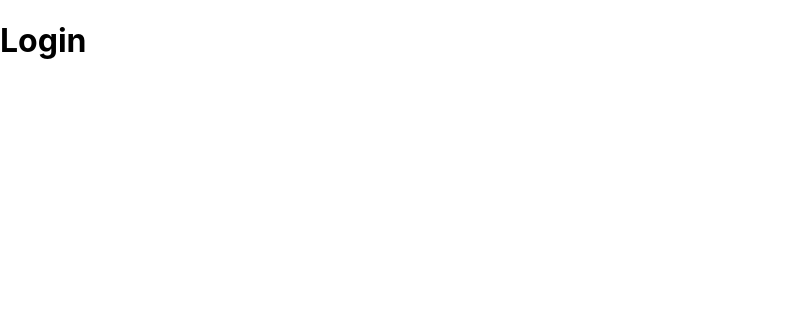
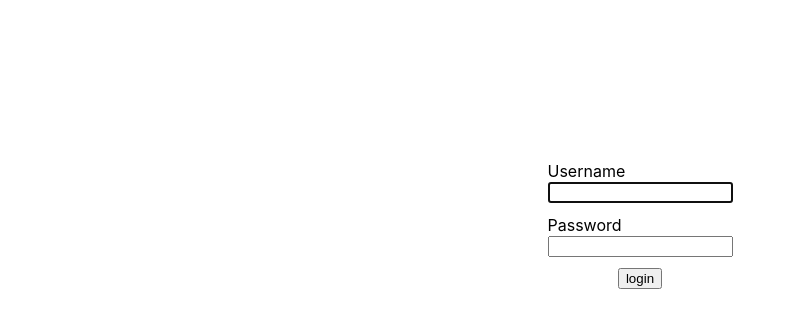
Before and after one commit to noephilip-restum/node-sql-react-client, a React (Create React App) app: page / in a window 1280 px wide. Shown: the top 328 px of the page, without its empty margins (0-794 px from the left). Built offline with nearby package versions, Linux system fonts and the light colour scheme.

Commit message:
WIP: Login and chat mates data

```diff
--- a/src/App.jsx
+++ b/src/App.jsx
@@ -1,7 +1,13 @@
 import React from "react";
 import Routes from "routes";
+import { StateProvider } from "context/StateContext"
 function App() {
-  return <Routes />;
+
+  return (
+    <StateProvider>
+      <Routes />
+    </StateProvider>
+  );
 }
 
 export default App;
--- a/src/components/chat/Chat.jsx
+++ b/src/components/chat/Chat.jsx
@@ -1,10 +1,21 @@
-import React, { useContext } from "react";
+import React, { useContext, useEffect } from "react";
 import { ChatProvider, ChatContext } from "context/ChatContext";
+import { StateContext } from "context/StateContext"
+import { get } from "utils/api"
+const Chat = (props) => {
+  const { state } = useContext(StateContext)
+  useEffect(() => {
+    get(`/chatmate/24`).then(result => {
+      console.log(result)
+    }).catch(err => {
+      console.log(err.response)
+    })
 
-const Chat = (props) => {
+  }, [])
+
   return (
     <div>
-
+      {console.log(state)}
       <h1>Chats</h1>
     </div>
   );
@@ -16,7 +27,6 @@ const WrappedChat = (props) => {
 
   return (
     <ChatProvider chat_id={chat_id}>
-
       <Chat {...props} />
     </ChatProvider>
   );
--- a/src/components/login/Login.jsx
+++ b/src/components/login/Login.jsx
@@ -1,9 +1,10 @@
 import React from "react";
-
-export default function Login() {
+import LoginForm from "./LoginForm"
+import "./styles.css"
+export default function Login({ history }) {
   return (
     <div>
-      <h1>Login</h1>
+      <LoginForm history={history} />
     </div>
   );
 }
--- /dev/null
+++ b/src/components/login/LoginForm.jsx
@@ -0,0 +1,85 @@
+import React, { useState, useContext } from "react"
+import { StateContext } from "context/StateContext"
+import { post, get } from "utils/api"
+const initialState = {
+  username: "",
+  password: ""
+}
+
+const initialErrorState = {
+  error: false,
+  errorMessage: ''
+}
+
+const LoginForm = ({ history }) => {
+  const [formState, setFormState] = useState(initialState)
+  const [errorState, setErrorState] = useState(initialErrorState)
+  const { dispatch } = useContext(StateContext)
+  const handleSubmit = (e) => {
+    e.preventDefault()
+    post("/login", formState).then(result => {
+      const { data } = result
+      if (data.error) {
+        setErrorState({
+          error: true,
+          errorMessage: data.message
+        })
+      } else {
+
+        localStorage.setItem('token', data.token)
+        history.push("/client/5")
+      }
+
+    })
+      .then(() => {
+        setErrorState(initialErrorState)
+
+        setFormState(initialState)
+
+      })
+  }
+  return (
+    <form
+      onSubmit={(e) => {
+        handleSubmit(e)
+      }}
+      className="form-container"
+    >
+      {
+        errorState.error &&
+        <div>
+          <b style={{ color: "red" }}>
+            {errorState.errorMessage}
+          </b>
+        </div>
+      }
+      <div>
+        <label>Username</label><br />
+        <input
+          type="text"
+          autoFocus
+          value={formState.username}
+          onChange={(e) => {
+            setFormState({ ...formState, username: e.target.value })
+          }}
+        />
+      </div>
+      <div>
+        <label>Password</label><br />
+        <input
+          type="password"
+          value={formState.password}
+          onChange={(e) => {
+            setFormState({ ...formState, password: e.target.value })
+          }}
+        />
+      </div>
+      <button type="submit">
+        login
+      </button>
+    </form>
+  )
+
+}
+
+export default LoginForm
--- /dev/null
+++ b/src/components/login/styles.css
@@ -0,0 +1,8 @@
+.form-container{
+  display: flex;
+  justify-content: space-evenly;
+  align-items: center;
+  height: 150px;
+  flex-direction: column;
+  margin-top: 150px;
+}
--- a/src/context/ChatContext.jsx
+++ b/src/context/ChatContext.jsx
@@ -10,6 +10,7 @@ const ChatProvider = ({ children, chat_id }) => {
     switch (action.type) {
       case "set-loading":
         return { ...state, loading: action.payload.loading };
+
       default:
         return null;
     }
--- a/src/context/StateContext.jsx
+++ b/src/context/StateContext.jsx
@@ -1,6 +1,7 @@
 import React, { useReducer } from "react";
 const initialState = {
-  loading: false
+  loading: false,
+  chatmates: []
 };
 
 const StateContext = React.createContext();
@@ -10,6 +11,8 @@ const StateProvider = ({ children }) => {
     switch (action.type) {
       case "set-loading":
         return { ...state, loading: action.payload.loading };
+      case "set-chatmates":
+        return { ...state, chatmates: action.payload.chatmates }
       default:
         return null;
     }
--- a/src/routes/PrivateRoute.jsx
+++ b/src/routes/PrivateRoute.jsx
@@ -1,17 +1,20 @@
 import React from "react";
 import { Route, withRouter, Redirect } from "react-router-dom";
 import ChatLayout from "layout/ChatLayout";
+import isAuth from "utils/authService"
 function PrivateRoute(props) {
   let { location, history, component: Component, ...rest } = props;
 
+
+
   function protectedComponent(componentProps) {
-    return true ? (
+    return isAuth() ? (
       <ChatLayout>
         <Component {...componentProps} />
       </ChatLayout>
     ) : (
-      <Redirect push to="/" />
-    );
+        <Redirect push to="/" />
+      );
   }
 
   return (
--- a/src/utils/api.jsx
+++ b/src/utils/api.jsx
@@ -1,20 +1,27 @@
 import axios from "axios";
 
 const baseUrl = "http://localhost:4000";
+let token = localStorage.getItem("token");
 
 const req = {
   headers: {
     "Content-Type": "application/json",
-    Authorization:
-      "token eyJhbGciOiJIUzI1NiIsInR5cCI6IkpXVCJ9.eyJ1c2VySWQiOjI0LCJpYXQiOjE1ODI2ODc1OTN9.gAx_SD3tu8lNOLgICJyr35klRZrZIlalACCfH-pAlkc"
+    "Authorization":
+      `token ${token}`
   }
 };
 
 const get = (endpoint, data) => {
+  console.log(token)
   return axios.get(
     `${baseUrl}${endpoint}`,
     data,
-    endpoint !== "/login" ? req : null
+    {
+      headers: {
+        "Content-Type": "application/json",
+        "Authorization": "token eyJhbGciOiJIUzI1NiIsInR5cCI6IkpXVCJ9.eyJ1c2VySWQiOjI0LCJpYXQiOjE1ODI2NDA4ODJ9.GMXMrxOEVUWRWQKxrvwhlfSseyJ1GfYDL-8zr2gvpMI"
+      }
+    }
   );
 };
 
--- /dev/null
+++ b/src/utils/authService.jsx
@@ -0,0 +1,8 @@
+
+const isAuth = () => {
+
+  const token = localStorage.getItem("token")
+  return token ? true : false
+}
+
+export default isAuth
```
